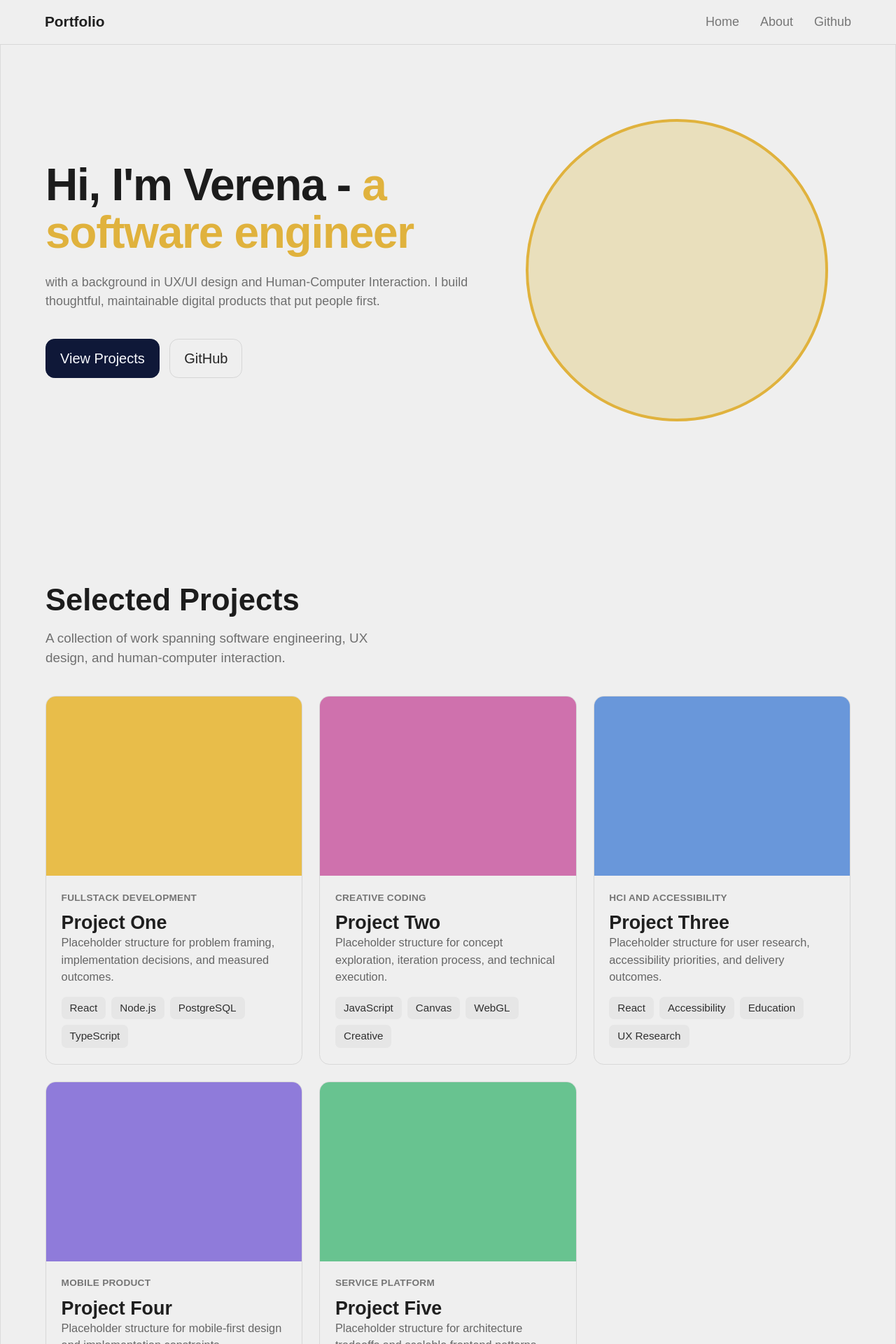
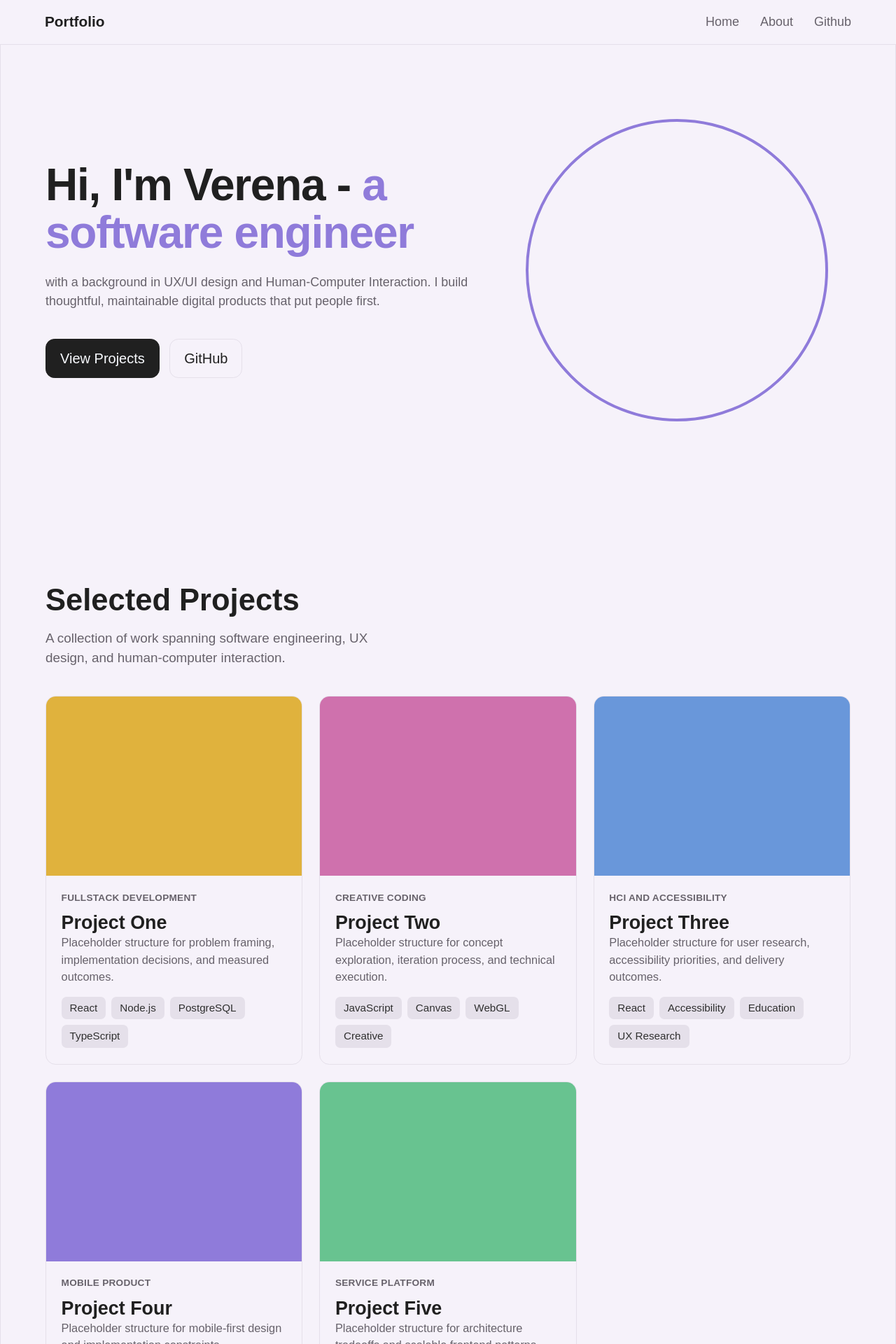
Before and after one commit to vseup/Portfolio, an Angular app: page / in a window 1280 px wide. Shown: the top 1920 px of the page at 70% size. Built offline with nearby package versions, Linux system fonts and the light colour scheme.

Commit message:
added color scheme

```diff
--- a/src/app/app.scss
+++ b/src/app/app.scss
@@ -8,8 +8,8 @@
   left: 1rem;
   top: -3rem;
   z-index: 100;
-  background: #111827;
-  color: #f9fafb;
+  background: var(--color-bg-skip-link);
+  color: var(--color-text-on-dark);
   padding: 0.5rem 0.75rem;
   border-radius: 0.375rem;
   text-decoration: none;
@@ -21,24 +21,24 @@
 
 .site-shell {
   min-height: 100dvh;
-  background: #efefef;
+  background: var(--color-bg-canvas);
 }
 
 .site-header {
   height: 4rem;
-  border-bottom: 1px solid #d8d8d8;
+  border-bottom: 1px solid var(--color-border-default);
   padding-inline: clamp(1.25rem, 5vw, 6.75rem);
   display: flex;
   align-items: center;
   justify-content: space-between;
   position: fixed;
   min-width: 100dvw;
-  background: #efefef;
+  background: var(--color-bg-canvas);
   z-index: 1;
 }
 
 .brand {
-  color: #202020;
+  color: var(--color-text-primary);
   text-decoration: none;
   font-weight: 700;
   font-size: 1.3rem;
@@ -55,25 +55,25 @@
 }
 
 .nav-list a {
-  color: #767676;
+  color: var(--color-text-secondary);
   text-decoration: none;
   font-size: 1.125rem;
   font-weight: 500;
 }
 
 .nav-list a:hover {
-  color: #202020;
+  color: var(--color-text-primary);
 }
 
 .nav-list a:focus-visible,
 .brand:focus-visible {
-  outline: 3px solid #e0b23d;
+  outline: 3px solid var(--color-focus-ring);
   outline-offset: 2px;
   border-radius: 0.2rem;
 }
 
 .site-main {
-  border: 1px solid #dbdbdb;
+  border: 1px solid var(--color-border-default);
   min-height: calc(100dvh - 6.125rem);
   padding: 0;
 }
--- a/src/app/pages/home/home.page.scss
+++ b/src/app/pages/home/home.page.scss
@@ -14,7 +14,7 @@
   align-items: center;
   gap: 2rem;
   min-height: 48rem;
-  border-top: 1px solid #dbdbdb;
+  border-top: 1px solid var(--color-border-default);
 }
 
 .hero-copy h1,
@@ -28,20 +28,20 @@
 
 .hero-copy h1 {
   max-width: 20ch;
-  color: #1c1c1c;
+  color: var(--color-text-primary);
   font-size: clamp(2.2rem, 5vw, 4.5rem);
   line-height: 1.06;
   letter-spacing: -0.02em;
 }
 
 .accent {
-  color: #e0b23d;
+  color: var(--color-accent);
 }
 
 .hero-copy p {
   margin-top: 1.5rem;
   max-width: 64ch;
-  color: #6f6f6f;
+  color: var(--color-text-secondary);
   font-size: clamp(1rem, 1.6vw, 1.12rem);
 }
 
@@ -61,8 +61,8 @@
   width: min(27rem, 100%);
   aspect-ratio: 1;
   border-radius: 999px;
-  background: #e9dfbc;
-  border: 4px solid #e0b23d;
+  background: var(--color-bg-avatar);
+  border: 4px solid var(--color-accent);
   position: relative;
 }
 
@@ -72,7 +72,7 @@
 }
 
 .projects-header h2 {
-  color: #1c1c1c;
+  color: var(--color-text-primary);
   font-size: clamp(2rem, 3.4vw, 3.5rem);
   line-height: 1.12;
 }
@@ -80,7 +80,7 @@
 .projects-header p {
   margin-top: 1rem;
   max-width: 50ch;
-  color: #6f6f6f;
+  color: var(--color-text-secondary);
   font-size: clamp(1rem, 1.5vw, 1.18rem);
 }
 
@@ -94,10 +94,10 @@
 }
 
 .project-card {
-  border: 1px solid #d8d8d8;
+  border: 1px solid var(--color-border-default);
   border-radius: 0.9rem;
   overflow: hidden;
-  background: #efefef;
+  background: var(--color-bg-canvas);
   height: 100%;
 }
 
@@ -106,23 +106,23 @@
 }
 
 .tone-sun {
-  background: #e8bd4a;
+  background: var(--color-project-sun);
 }
 
 .tone-pink {
-  background: #cf71ad;
+  background: var(--color-project-pink);
 }
 
 .tone-sky {
-  background: #6997da;
+  background: var(--color-project-sky);
 }
 
 .tone-violet {
-  background: #8f7bda;
+  background: var(--color-project-violet);
 }
 
 .tone-mint {
-  background: #68c390;
+  background: var(--color-project-mint);
 }
 
 .card-body {
@@ -130,7 +130,7 @@
 }
 
 .card-area {
-  color: #757575;
+  color: var(--color-text-secondary);
   text-transform: uppercase;
   letter-spacing: 0.02em;
   font-size: 0.85rem;
@@ -139,7 +139,7 @@
 
 .card-body h3 {
   margin-top: 0.55rem;
-  color: #1f1f1f;
+  color: var(--color-text-primary);
   font-size: 2rem;
   font-size: clamp(1.4rem, 2.1vw, 2rem);
   line-height: 1.2;
@@ -147,7 +147,7 @@
 
 .card-summary {
   margin-top: 0.85rem;
-  color: #666;
+  color: var(--color-text-secondary);
   font-size: 1.02rem;
 }
 
@@ -162,15 +162,15 @@
 
 .tag-list li {
   border-radius: 0.45rem;
-  background: #e6e6e6;
-  color: #303030;
+  background: var(--color-bg-tag);
+  color: var(--color-text-tag);
   font-size: 0.95rem;
   padding: 0.3rem 0.75rem;
 }
 
 .home-footer {
   margin-top: 2rem;
-  border-top: 1px solid #d8d8d8;
+  border-top: 1px solid var(--color-border-default);
   padding-top: 2.5rem;
   padding-bottom: 1.25rem;
 }
@@ -189,7 +189,7 @@
 }
 
 .footer-title {
-  color: #202020;
+  color: var(--color-text-primary);
   font-size: 1.65rem;
   font-size: clamp(1.15rem, 2vw, 1.65rem);
   margin-bottom: 0.8rem;
@@ -199,7 +199,7 @@
 .footer-top a,
 .footer-bottom p,
 .footer-bottom a {
-  color: #6f6f6f;
+  color: var(--color-text-secondary);
   font-size: 1.08rem;
   line-height: 1.35;
   text-decoration: none;
@@ -224,16 +224,16 @@
 }
 
 .home-footer a:hover {
-  color: #202020;
+  color: var(--color-text-primary);
 }
 
 .home-footer a:focus-visible {
-  outline: 3px solid #e0b23d;
+  outline: 3px solid var(--color-focus-ring);
   outline-offset: 2px;
 }
 
 .footer-bottom {
-  border-top: 1px solid #d8d8d8;
+  border-top: 1px solid var(--color-border-default);
   padding-top: 1.25rem;
   display: flex;
   justify-content: space-between;
@@ -242,7 +242,7 @@
 }
 
 .footer-bottom p {
-  color: #5f5f5f;
+  color: var(--color-text-secondary);
   font-size: 1.05rem;
 }
 
--- a/src/app/shared/button/button.component.scss
+++ b/src/app/shared/button/button.component.scss
@@ -6,7 +6,7 @@
   min-height: 2rem;
   padding: 0.75rem 1.25rem;
   border-radius: 0.8rem;
-  border: 1px solid #d6d6d6;
+  border: 1px solid var(--color-border-button);
   font-size: 1.25rem;
   font-weight: 500;
   text-decoration: none;
@@ -21,39 +21,39 @@
 }
 
 .button-primary {
-  color: #f9fbff;
-  border-color: #0f1838;
-  background: #0f1838;
+  color: var(--color-text-on-primary);
+  border-color: var(--color-bg-button-primary);
+  background: var(--color-bg-button-primary);
 }
 
 .button-primary:hover {
-  background: #18244e;
-  border-color: #18244e;
+  background: var(--color-bg-button-primary-hover);
+  border-color: var(--color-bg-button-primary-hover);
 }
 
 .button-primary:active {
-  background: #0b122b;
-  border-color: #0b122b;
+  background: var(--color-bg-button-primary-pressed);
+  border-color: var(--color-bg-button-primary-pressed);
   transform: translateY(1px);
 }
 
 .button-ghost {
-  color: #252525;
+  color: var(--color-text-primary);
   background: transparent;
 }
 
 .button-ghost:hover {
-  background: #e8e8e8;
-  border-color: #c7c7c7;
+  background: var(--color-bg-button-ghost-hover);
+  border-color: var(--color-border-button-ghost-hover);
 }
 
 .button-ghost:active {
-  background: #dddddd;
-  border-color: #bcbcbc;
+  background: var(--color-bg-button-ghost-pressed);
+  border-color: var(--color-border-button-ghost-pressed);
   transform: translateY(1px);
 }
 
 .button:focus-visible {
-  outline: 3px solid #e0b23d;
+  outline: 3px solid var(--color-focus-ring);
   outline-offset: 2px;
 }
--- a/src/styles.scss
+++ b/src/styles.scss
@@ -1,5 +1,37 @@
 * {
   box-sizing: border-box;
+}
+
+:root {
+  --color-bg-canvas: #f6f2fA;
+  --color-bg-skip-link: #111827;
+  --color-bg-tag: #e5e0ea;
+  --color-bg-button-primary: #202020;
+  --color-bg-button-primary-hover: #18244e;
+  --color-bg-button-primary-pressed: #0b122b;
+  --color-bg-button-ghost-hover: #e8e8e8;
+  --color-bg-button-ghost-pressed: #dddddd;
+  --color-bg-avatar: var(--color-bg-canvas);
+
+  --color-border-default: #e5e0ea;
+  --color-border-button: #e5e0ea;
+  --color-border-button-ghost-hover: #c7c7c7;
+  --color-border-button-ghost-pressed: #bcbcbc;
+
+  --color-text-primary: #202020;
+  --color-text-secondary: #67626b;
+  --color-text-tag: #303030;
+  --color-text-on-dark: #f9fafb;
+  --color-text-on-primary: #f9fbff;
+
+  --color-project-sun: #e0b23d;
+  --color-project-pink: #cf71ad;
+  --color-project-sky: #6997da;
+  --color-project-violet: #8f7bda;
+  --color-project-mint: #68c390;
+
+  --color-accent: var(--color-project-violet);
+  --color-focus-ring: var(--color-accent);
 }
 
 html,
@@ -11,6 +43,6 @@ body {
 body {
   font-family: 'Manrope', sans-serif;
   line-height: 1.5;
-  color: #1d1d1d;
-  background: #efefef;
+  color: var(--color-text-primary);
+  background: var(--color-bg-canvas);
 }
```
